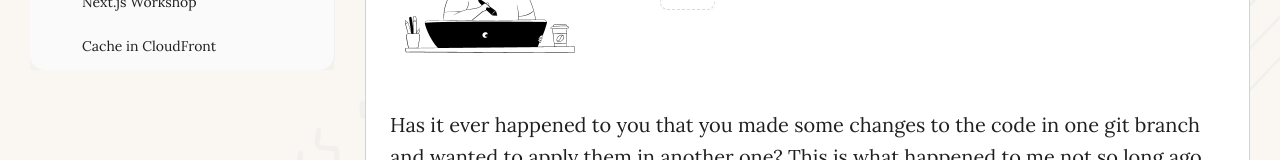
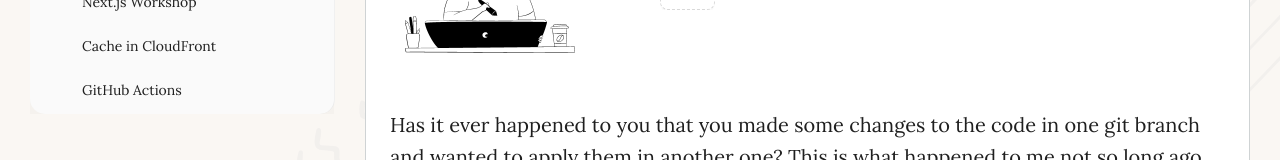
Before and after one commit to domi82/linguex, a React (Create React App) app: page /blog in a window 1280 px wide. Shown: the part 597-757 px from the top of the page. Built offline with nearby package versions, Linux system fonts and the light colour scheme.

Commit message:
Add new blog post

```diff
--- a/src/data/posts.ts
+++ b/src/data/posts.ts
@@ -30,7 +30,18 @@ const posts:Post[] =[
         content2:'In the distribution lists in the Amazon CloudFront console, select the distribution responsible for your site. In the distribution settings, select the Invalidations tab, and then click Create invalidation. In the object paths field, add the paths to the files you would like to invalidate. If you would like to invalidate all the cached files, type the wildcard character(/*) as your path. After clicking Create invalidation it takes about 1 minute to refresh the cache. Once it is done, your website should display correctly.',
         heading3: 'How to clear cache with CLI?',
         content3:'To invalidate CloudFront cache for specific files, use the following AWS CLI command: aws cloudfront create-invalidation --distribution-id <DISTRIBUTION_ID> --paths "/*".Remember to replace the distribution id and modify the paths as needed.'
-    }
+    },
+    {label:'Git',
+        date: "16th Jan 2025",
+        title:"GitHub Actions",
+        content:'If you are looking for a tool for automating the build and deployment of your project, GitHub Actions can be the answer to your needs.',
+        heading1:'What is GitHub Actions?',
+        content1:'GitHub Actions is a Continuous Integration and Continuous Deployment (CI/CD) tool that allows you to automate workflows directly within your GitHub repositories. With GitHub Actions you can trigger tasks based on specific events in your repository, such as a code push, pull request, or release. These tasks, defined in YAML configuration files, can be used for running tests or deploying your project to production.',
+        heading2: 'Why Use GitHub Actions?',
+        content2:'Perhaps the most important reason for using GitHub Actions is its seamless integration with GitHub. It is incredibly easy to set up and manage workflows without leaving the repository. But there are many more reasons for using it: it saves time and reduces errors by automating repetitive tasks, offers the user flexibility to fit their unique needs, and comes with thousands of prebuilt actions to streamline the workflows.',
+        heading3: 'Popular Use Cases',
+        content3:'GitHub Actions can be used for Continuous Integration (e.g., to automatically run tests and build your application on every push or pull request), Continuous Deployment (e.g., to deploy your application to platforms like AWS, Azure, or Firebase), Static Code Analysis (e.g., to integrate tools like ESLint or Prettier to enforce code quality standards), or for Versioning and Releases (e.g., to automate the creation of new releases, including changelogs and version tagging). Whether you are working on a small website or managing a complex project, GitHub Actions can simplify and enhance your workflow. Ready to speed up your development process? Dive into GitHub Actions documentation to learn about this powerful tool!'
+    },
 
 ]
 
--- a/src/pages/ContactPage/ContactPage.module.scss
+++ b/src/pages/ContactPage/ContactPage.module.scss
@@ -29,7 +29,7 @@
 
 .mobile {
   .contactDetails {
-    padding-left: 40px;
+    padding-inline: 40px;
     h3 {
       font-weight: 400;
       font-size: 30px;
--- a/src/pages/ContactPage/ContactPage.tsx
+++ b/src/pages/ContactPage/ContactPage.tsx
@@ -62,7 +62,7 @@ const ContactPage: React.FC = () => {
                 <a href="https://www.linkedin.com/in/dominika-szcze%C5%9B-93ba2148/">
                   <LinkedinOutlined className={styles.icon} />
                 </a>
-                <a href="https://github.com/domi82">
+                <a href="https://github.com/domi82/linguex">
                   <GithubOutlined />
                 </a>
               </Space>
```
